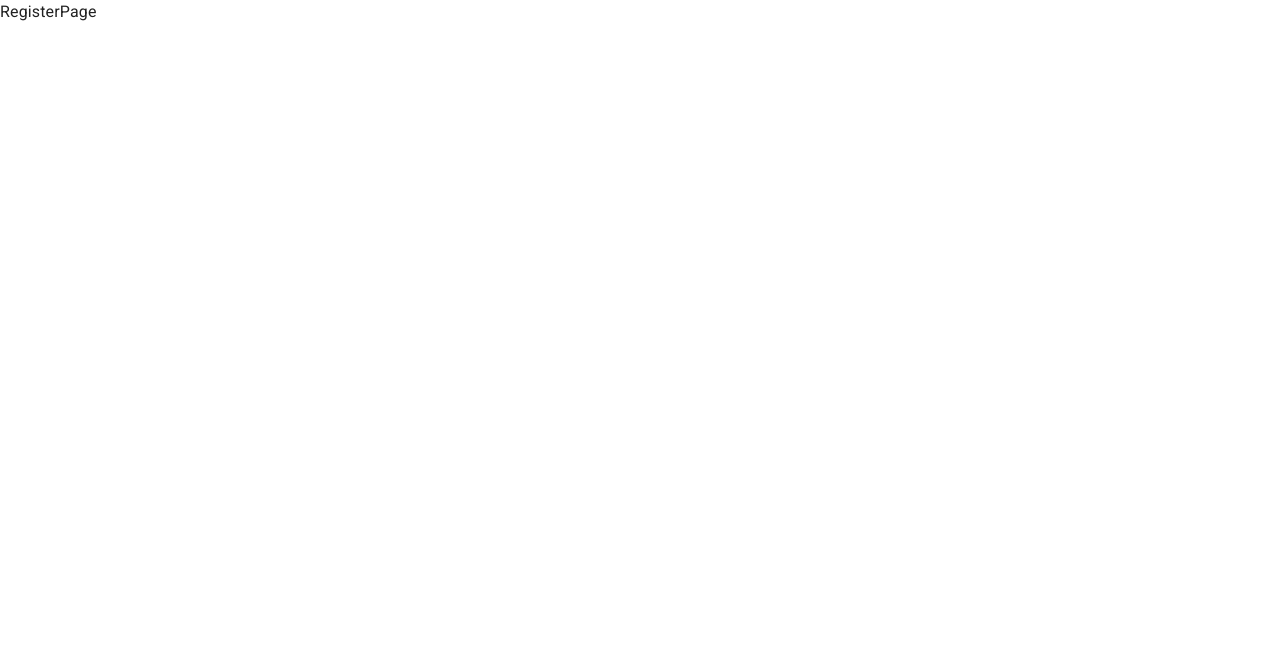
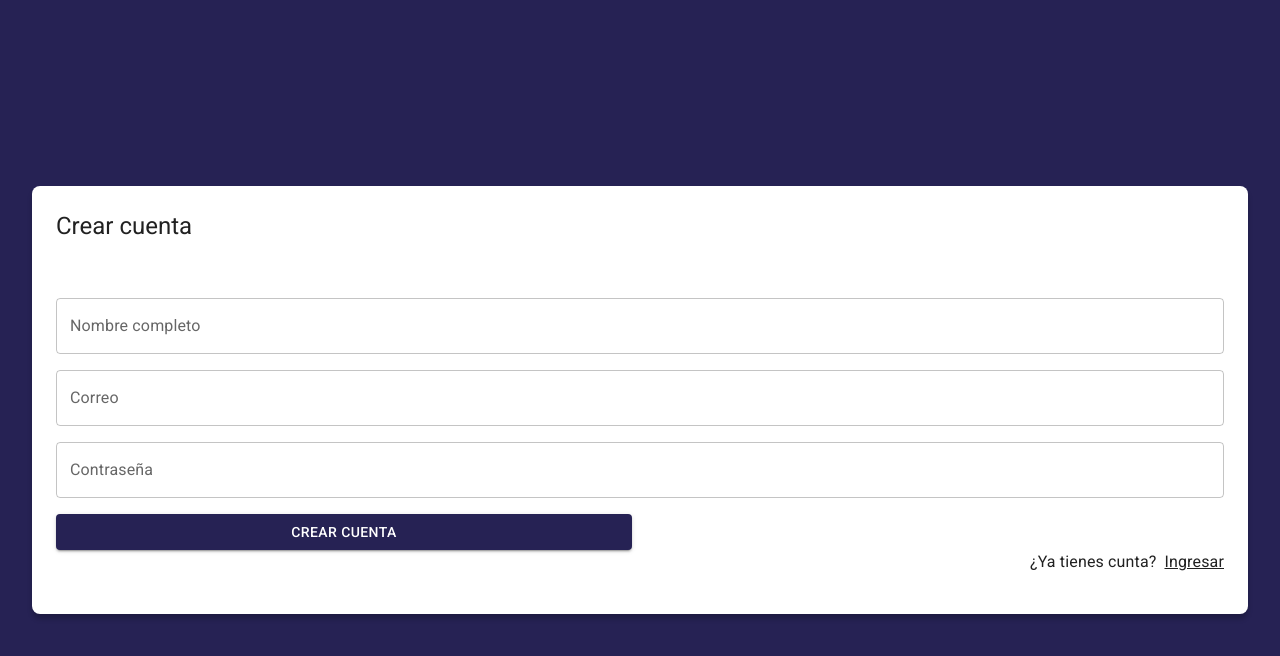
Before and after one commit to Oen844/journal-app-react, a React (Vite) app: page /auth/register in a window 1280 px wide. Shown: the top 656 px of the page. Built offline with nearby package versions, Linux system fonts and the light colour scheme.

Commit message:
registerPage diseño

```diff
--- a/src/auth/pages/RegisterPage.jsx
+++ b/src/auth/pages/RegisterPage.jsx
@@ -1,7 +1,67 @@
-import React from 'react'
+import { Google } from '@mui/icons-material'
+import { Button, Grid, Link, TextField, Typography } from '@mui/material'
+import React from 'react';
+
+import { Link as RouterLink } from 'react-router-dom';
+import { AuthLayout } from '../layout/AuthLayout';
 
 export const RegisterPage = () => {
   return (
-    <div>RegisterPage</div>
+    <AuthLayout title='Crear cuenta'>
+      <form>
+        <Grid container>
+          <Grid item xs={12} sx={{ mt: 6 }}>
+            <TextField
+              label="Nombre completo"
+              type="text"
+              placeholder='Pau Egea'
+              fullWidth
+
+            />
+          </Grid>
+          <Grid item xs={12} sx={{ mt: 2 }}>
+            <TextField
+              label="Correo"
+              type="email"
+              placeholder='correo@gmail.com'
+              fullWidth
+
+            />
+          </Grid>
+
+          <Grid item xs={12} sx={{ mt: 2 }}>
+            <TextField
+              label="Contraseña"
+              type="password"
+              placeholder='Contraseña'
+              fullWidth
+            />
+          </Grid>
+          <Grid container spacing={2} sx={{ mb: 2 }}>
+            <Grid item xs={12} sx={{ mt: 2 }} sm={6}>
+              <Button variant='contained' fullWidth>
+                Crear cuenta
+              </Button>
+            </Grid>
+
+
+            <Grid container direction='row' justifyContent='end'>
+              <Typography sx={{mr:1}}>¿Ya tienes cunta?</Typography>
+              <Link component={RouterLink} color='inherit' to='/auth/login'>
+                Ingresar
+              </Link>
+            </Grid>
+
+          </Grid>
+
+        </Grid>
+      </form>
+
+    </AuthLayout>
+
+
+
+
+
   )
 }
```
